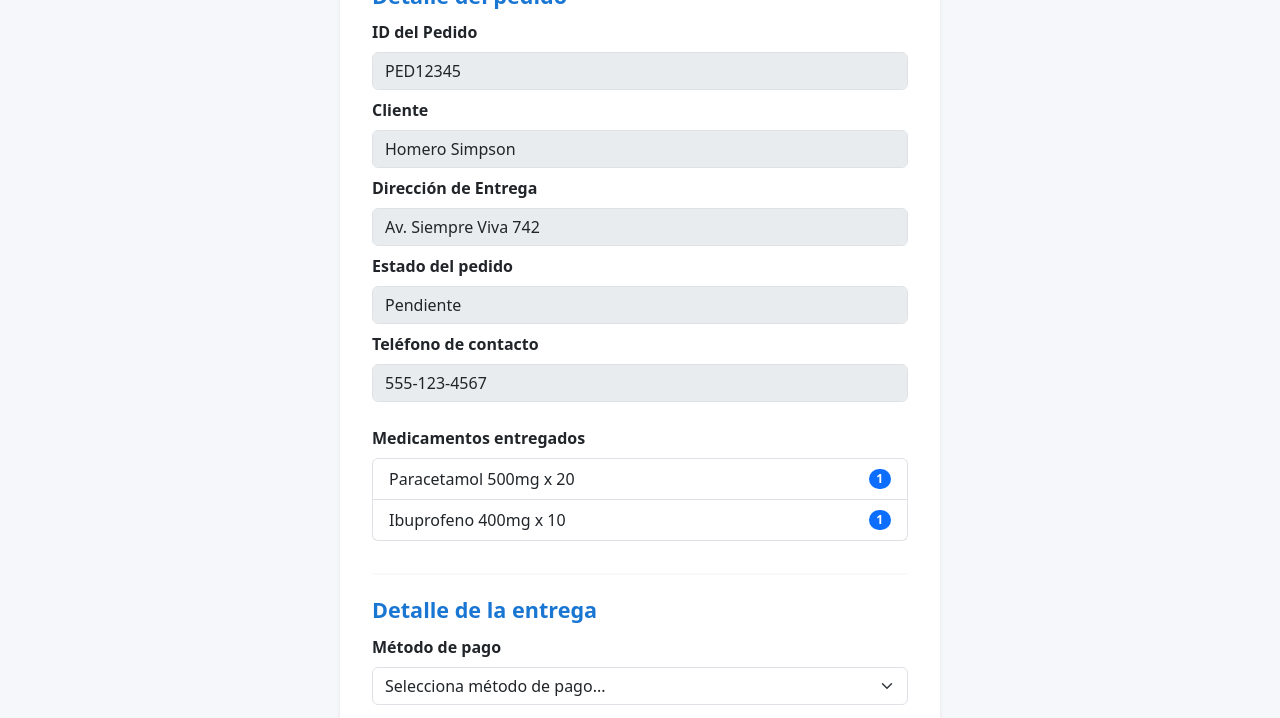
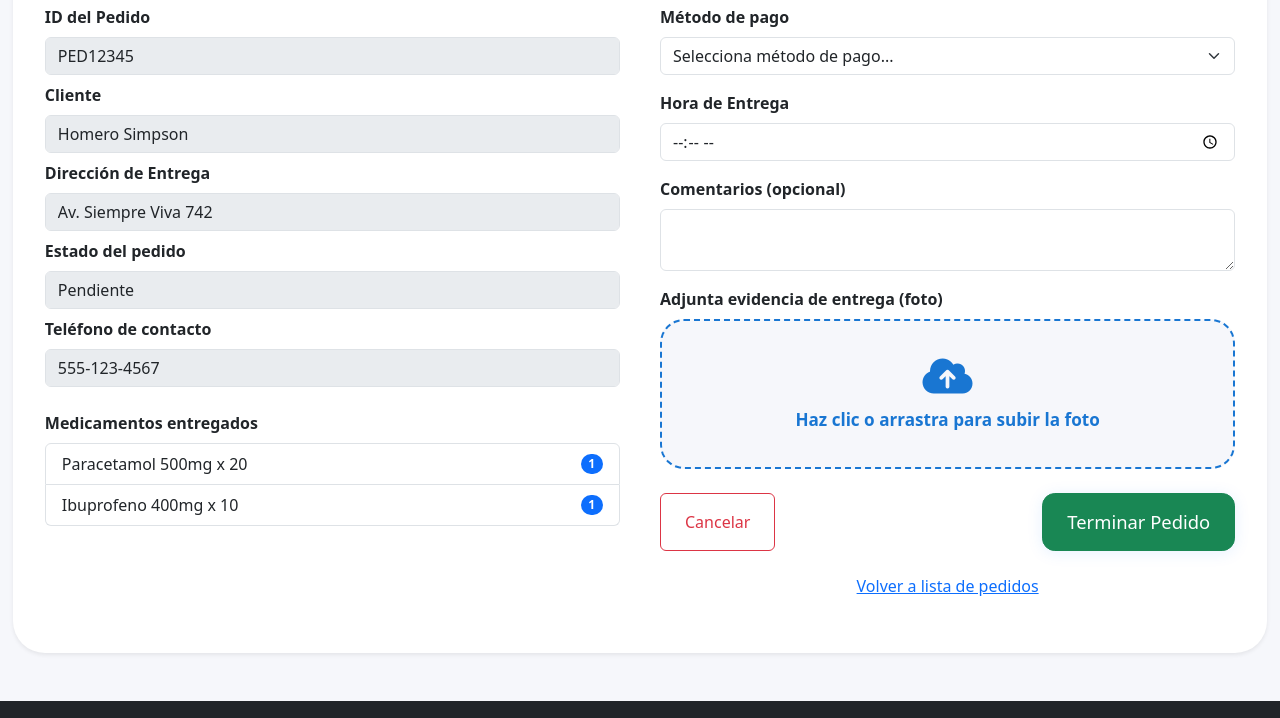
Before and after one commit to delcastillogm/farmaciaexpress, a plain HTML site: page registrar-entrega.html in a window 1280 px wide. Shown: the part 237-955 px from the top of the page. Drawn offline with nearby package versions, Linux system fonts and the light colour scheme; some packages are replaced by stand-ins of ours; a script that the page names is missing.

Commit message:
actualizacion css
actualizacion responsive

```diff
--- a/registrar-entrega.html
+++ b/registrar-entrega.html
@@ -13,36 +13,57 @@
             display: flex;
             flex-direction: column;
             align-items: center;
-            padding: 2rem 1rem;
+            justify-content: center;
+            height: 150px;
             border-radius: 1.5rem;
             cursor: pointer;
             background: #f6f7fb;
             transition: border-color 0.2s;
+            margin-bottom: .5rem;
         }
         .custom-file-upload:hover {
             border-color: #1253a2;
             background: #e3f0ff;
         }
         #evidenciaEntrega { display: none; }
-        .custom-file-upload .fa { font-size: 2.5rem; color: #1976d2; margin-bottom: 1rem; }
+        .custom-file-upload .fa { font-size: 2.5rem; color: #1976d2; margin-bottom: .7rem; }
         .custom-file-upload span { color: #1976d2; font-weight: 600; font-size: 1.07rem; }
         #previewImg {
             display: none;
-            max-width: 180px;
+            max-width: 120px;
             border-radius: 1rem;
             box-shadow: 0 2px 8px rgba(22,119,255,0.09);
-            margin-top: 1rem;
+            margin-top: .5rem;
         }
         .section-divider {
             border: none;
             border-top: 2px solid #e5e7eb;
-            margin: 2rem 0 1.2rem 0;
+            margin: 1.2rem 0 1.2rem 0;
         }
         .section-title {
-            font-size: 1.35rem;
+            font-size: 1.18rem;
             font-weight: 700;
             color: #1976d2;
-            margin-bottom: 1.2rem;
+            margin-bottom: 1.0rem;
+        }
+        @media (min-width: 768px) {
+            .main-card {
+                max-width: 98vw !important;
+            }
+            .main-row {
+                display: flex;
+                gap: 2.5rem;
+            }
+            .main-col {
+                flex: 1 1 0;
+                min-width: 0;
+            }
+        }
+        @media (max-width: 767px) {
+            .main-card {
+                max-width: 100vw !important;
+                padding: 1rem !important;
+            }
         }
     </style>
 </head>
@@ -67,11 +88,12 @@
         </div>
     </nav>
     <!-- MAIN CONTENT -->
-    <div class="main-card shadow-sm" style="max-width:600px;">
-        <h2 class="section-title text-center mb-4">Entrega de Pedido</h2>
+    <div class="main-card shadow-sm" style="max-width:98vw;">
+        <h2 class="section-title text-center mb-3">Entrega de Pedido</h2>
         <form id="entregaPedidoForm" autocomplete="off">
+            <div class="main-row flex-wrap align-items-start">
                 <!-- Sección: Detalle del pedido -->
-            <div>
+                <div class="main-col mb-3">
                     <div class="section-title mb-2">Detalle del pedido</div>
                     <fieldset disabled class="mb-3 border-0">
                         <div class="mb-2">
@@ -95,7 +117,7 @@
                             <input type="text" class="form-control" value="555-123-4567" readonly>
                         </div>
                     </fieldset>
-                <div class="mb-4">
+                    <div class="mb-3">
                         <label class="form-label fw-semibold">Medicamentos entregados</label>
                         <ul class="list-group" id="listaMedicamentos">
                             <li class="list-group-item d-flex justify-content-between align-items-center">
@@ -109,11 +131,9 @@
                         </ul>
                     </div>
                 </div>
-            <hr class="section-divider">
                 <!-- Sección: Detalle de la entrega -->
-            <div>
+                <div class="main-col mb-3">
                     <div class="section-title mb-2">Detalle de la entrega</div>
-                <!-- Método de pago dinámico -->
                     <div class="mb-3">
                         <label class="form-label fw-semibold" for="metodoPago">Método de pago</label>
                         <select class="form-select" id="metodoPago" required>
@@ -124,17 +144,14 @@
                             <option value="Vales">Vales</option>
                         </select>
                     </div>
-                <!-- Hora de entrega -->
                     <div class="mb-3">
                         <label class="form-label fw-semibold" for="horaEntrega">Hora de Entrega</label>
                         <input type="time" class="form-control" id="horaEntrega" required>
                     </div>
-                <!-- Comentarios -->
                     <div class="mb-3">
                         <label class="form-label fw-semibold" for="comentariosEntrega">Comentarios (opcional)</label>
                         <textarea class="form-control" id="comentariosEntrega" rows="2"></textarea>
                     </div>
-                <!-- Adjuntar evidencia (moderno) -->
                     <div class="mb-4">
                         <label class="form-label fw-semibold">Adjunta evidencia de entrega (foto)</label>
                         <label class="custom-file-upload" for="evidenciaEntrega" id="uploadLabel">
@@ -144,14 +161,14 @@
                         <input type="file" id="evidenciaEntrega" accept="image/*" required>
                         <img id="previewImg" src="#" alt="Vista previa" />
                     </div>
-            </div>
-            <!-- Botones de acción -->
-            <div class="d-flex justify-content-between">
+                    <div class="d-flex gap-2 justify-content-between">
                         <button type="button" class="btn btn-outline-danger px-4" id="cancelarBtn">Cancelar</button>
                         <button type="submit" class="btn btn-success btn-main px-4">Terminar Pedido</button>
                     </div>
                     <div class="mt-3 text-center">
                         <a href="consultar-pedidos-repartidor.html" class="btn btn-link text-primary">Volver a lista de pedidos</a>
+                    </div>
+                </div>
             </div>
         </form>
     </div>
```
Lines whose indentation alone changed are shown as unchanged.
